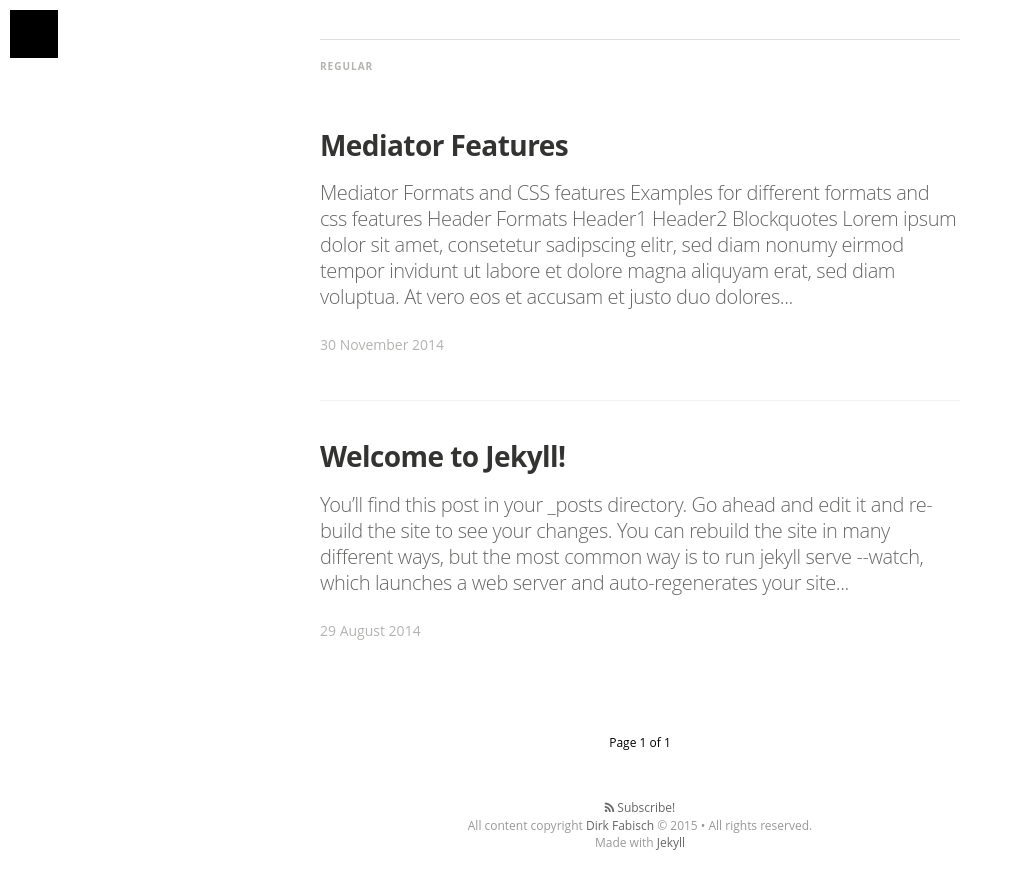
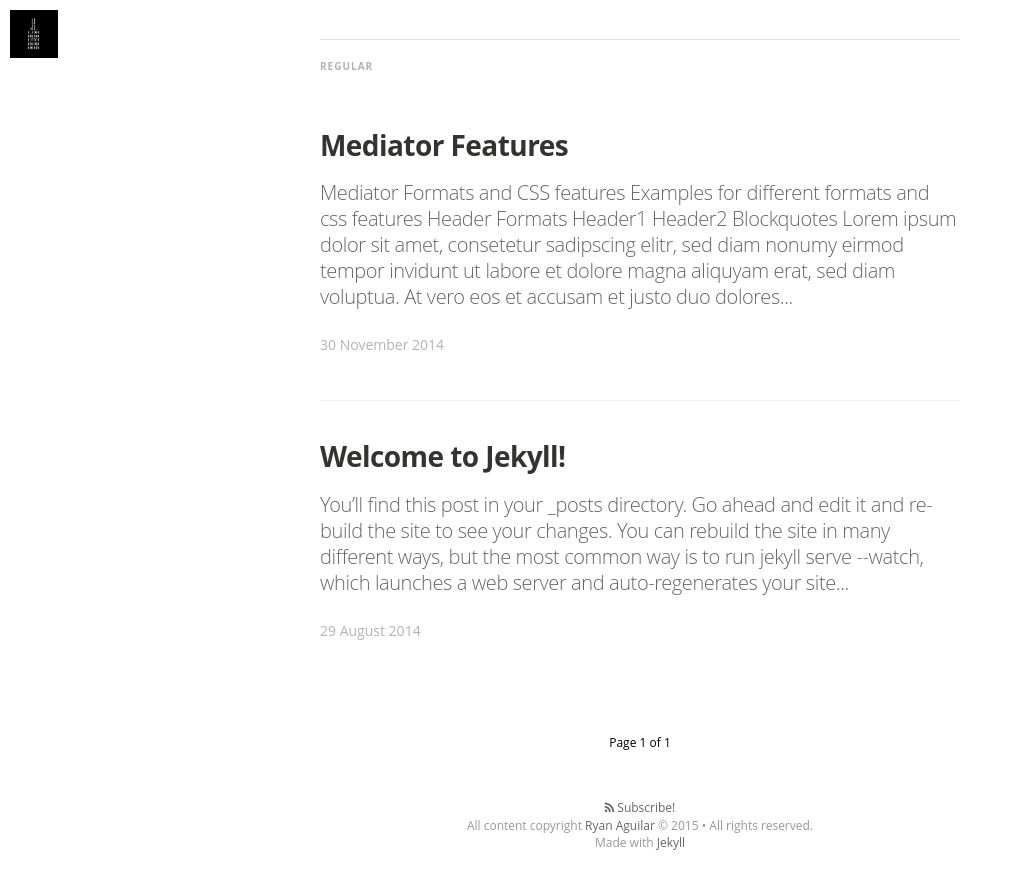
Before and after one commit to 0x139/bruw, a Jekyll site: the page built from index.html, in a window 1280 px wide and 900 px high, scrolled down 1360 px. Shown: the top 889 px of the window, without its empty margins (0-1013 px from the left). Built offline with Jekyll 4.4.1, drawn with Linux system fonts in a browser that asks for light colours; nearby versions of some CDN libraries; some web fonts are replaced; Markdown is read by kramdown in place of the engine named in the settings; the list of posts is cut into pages by our own code.

Commit message:
Added custom domain

```diff
--- /dev/null
+++ b/CNAME
@@ -0,0 +1 @@
+bruw.org
--- a/_config.yml
+++ b/_config.yml
@@ -11,18 +11,18 @@
 
 email: ryan@0x139.org
 #blog logo
-logo: "{{ site.baseurl }}/assets/images/bruw_logo.jpg"
+logo: "/assets/images/bruw_logo.jpg"
 # blog cover
 cover: "/assets/images/bruw-banner-7.jpg"
 
-name: 'Dirk Fabisch'
-author: 'Dirk Fabisch'
+name: 'Ryan Aguilar'
+author: 'Ryan Aguilar'
 author_image: "/assets/images/author.jpg"
 
 paginate:	5
 
 url: "http://myblog.***.***" # the base hostname & protocol for your site
-baseurl: "/bruw"
+baseurl: ""
 
 # social icons and sharing options
 social:
```
Also changed, not shown: 5 other files.
